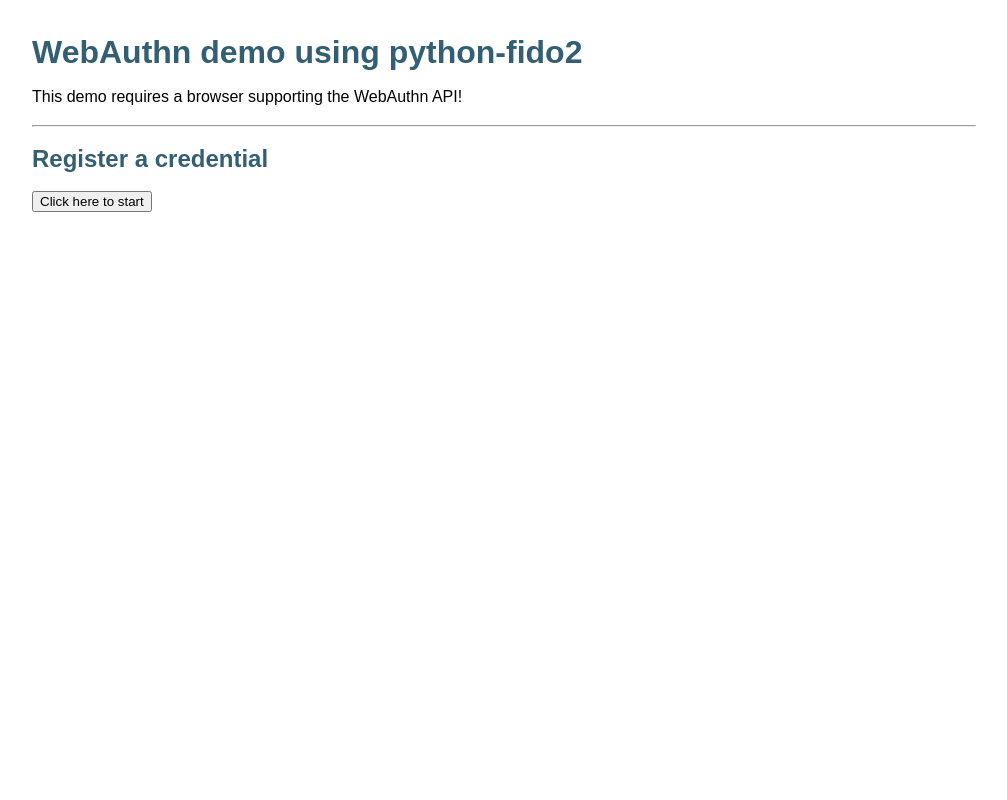
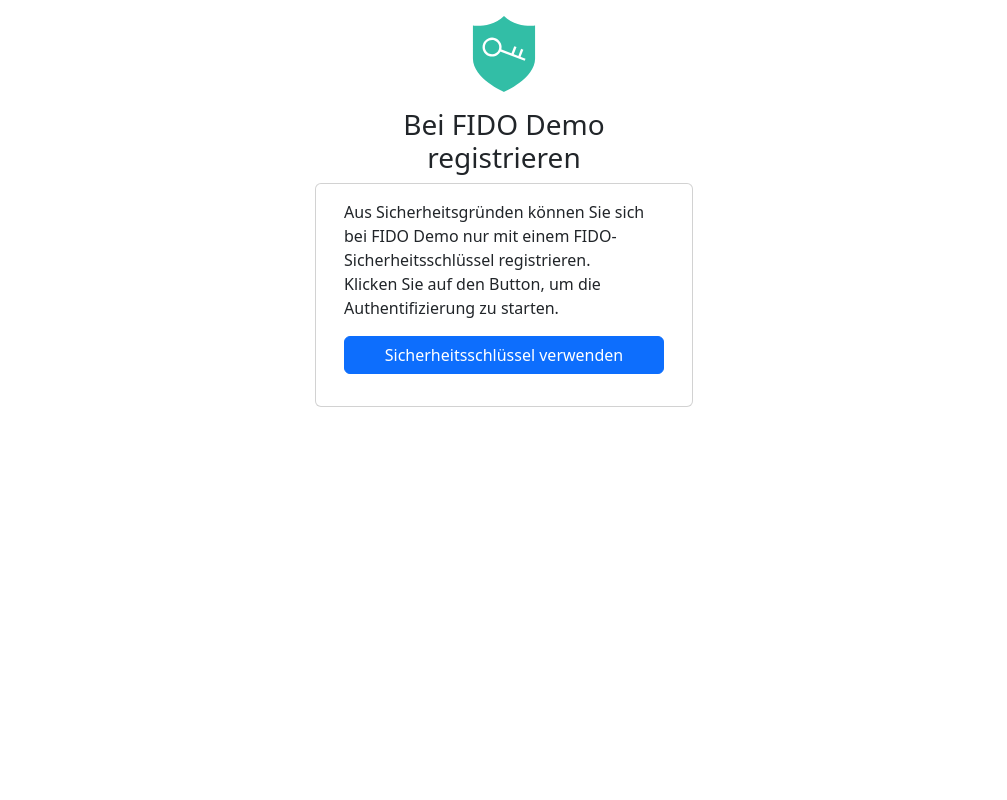
Before and after one commit to rstdm/fido-2fa-authentication, a Flask app: page /register in a window 1280 px wide. Shown: the whole page, without its empty margins (136-1143 px from the left). Run offline with Flask 2, Linux system fonts and the light colour scheme; some libraries are stand-ins or nearby versions.

Commit message:
use the fido layout for the registration screen

```diff
--- a/templates/register.html
+++ b/templates/register.html
@@ -1,6 +1,40 @@
-<html>
-<head>
-  <title>Fido 2.0 webauthn demo</title>
+{% extends "fido_layout.html" %}
+
+{% block title %}Registrieren{% endblock %}
+
+{% block fido_layout_card_title %}Bei FIDO Demo registrieren{% endblock %}
+
+{% block fido_layout_card_text %}
+    Aus Sicherheitsgründen können Sie sich bei FIDO Demo nur mit einem FIDO-Sicherheitsschlüssel
+    registrieren.
+    <br>
+    Klicken Sie auf den Button, um die Authentifizierung zu starten.
+{% endblock %}
+
+{% block fido_layout_button %}
+    <button id="authenticate-button" type="button" onclick="onAuthenticateButtonClicked()"
+            class="btn btn-primary">Sicherheitsschlüssel verwenden
+    </button>
+{% endblock %}
+
+{% block additional_scripts %}
+    {{ super() }}
+
+    <script>
+        const authenticateButton = document.getElementById("authenticate-button");
+
+        function displayFailure() {
+            fidoLayout_displayFailure("Registrierung gescheitert");
+
+            authenticateButton.innerText = "Erneut versuchen";
+            authenticateButton.style.display = "block";
+        }
+
+        function displayInProgress() {
+            fidoLayout_displayInProgress();
+            authenticateButton.style.display = "none";
+        }
+    </script>
 
     <script type="module">
         import {
@@ -8,50 +42,48 @@
             parseCreationOptionsFromJSON,
         } from '/assets/js/webauthn-json.browser-ponyfill.js';
 
-    async function start() {
+        async function onAuthenticateButtonClicked() {
+            displayInProgress();
+
             let request = await fetch('/api/register/begin', {
                 method: 'POST',
             });
+            if (!request.ok) {
+                displayFailure();
+                let errorMessage = "Failed to retrieve registration data from the server. URL: " + request.url +
+                    " Status: " + request.status + " Response Body: " + await request.text();
+                throw new Error(errorMessage);
+            }
+
             let json = await request.json();
             let options = parseCreationOptionsFromJSON(json);
-      document.getElementById('initial').style.display = 'none';
-      document.getElementById('started').style.display = 'block';
 
-      let response = await create(options);
+            let response = null;
+            try {
+                response = await create(options);
+            } catch (e) {
+                displayFailure();
+                throw Error("The browser could not process the cryptographic challenge. The most likely cause is that the " +
+                    "user didn't allow the request. Raw Error: " + e)
+            }
+
             let result = await fetch('/api/register/complete', {
                 method: 'POST',
                 headers: {'Content-Type': 'application/json'},
                 body: JSON.stringify(response),
             });
 
-      let stat = result.ok ? 'successful' : 'unsuccessful';
-      alert('Registration ' + stat + ' More details in server log...');
-      window.location = '/';
+            if (!result.ok) {
+                displayFailure();
+                let errorMessage = "The server rejected the signed challenge. URL: " + request.url +
+                    " Status: " + request.status + " Response Body: " + await request.text();
+                throw new Error(errorMessage);
             }
 
-    window.start = start;
+            window.location = "/"
+        }
+
+        window.onAuthenticateButtonClicked = onAuthenticateButtonClicked;
     </script>
 
-  <style>
-    body { font-family: sans-serif; line-height: 1.5em; padding: 2em 10em; }
-    h1, h2 { color: #325F74; }
-    a { color: #0080ac; font-weight: bold; text-decoration: none;}
-    a:hover { text-decoration: underline; }
-  </style>
-</head>
-<body>
-  <h1>WebAuthn demo using python-fido2</h1>
-  <p>This demo requires a browser supporting the WebAuthn API!</p>
-  <hr>
-
-  <h2>Register a credential</h2>
-  <div id="initial">
-    <button onclick="start();">Click here to start</button>
-  </div>
-  <div id="started", style="display: none;">
-    <p>Touch your authenticator device now...</p>
-    <a href="/">Cancel</a>
-  </div>
-
-</body>
-</html>
+{% endblock %}
```
Lines whose indentation alone changed are shown as unchanged.
